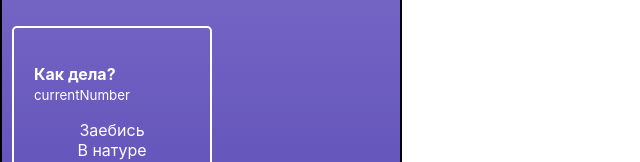
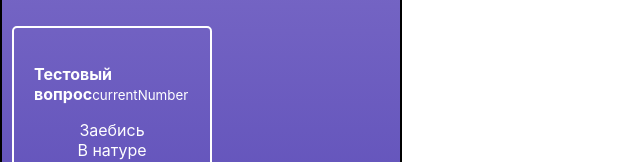
Before and after one commit to jugosoft/react-to-do-list, a React (Create React App) app in the folder react-to-do-list/: page / in a window 1280 px wide. Shown: the part 374-536 px from the top of the page, without its empty margins (0-640 px from the left). Built offline with nearby package versions, Linux system fonts and the light colour scheme.

Commit message:
Handling Clicks on Item

```diff
--- a/react-to-do-list/src/components/CurrentTask/AnswerItem/AnswerItem.jsx
+++ b/react-to-do-list/src/components/CurrentTask/AnswerItem/AnswerItem.jsx
@@ -2,8 +2,9 @@ import React from 'react';
 import './AnswerItem.css';
 
 export default function AnswersItem (props) {
+
     return(
-        <li className="AnswerItem">
+        <li className="AnswerItem" onClick={props.handleClick.bind(this, props.answer.id)}>
             {props.answer.text}
         </li>
     );
--- a/react-to-do-list/src/components/CurrentTask/AnswersList/AnswersList.jsx
+++ b/react-to-do-list/src/components/CurrentTask/AnswersList/AnswersList.jsx
@@ -10,7 +10,8 @@ export default function AnswersList (props) {
                     return(
                         <AnswersItem
                             key={index}
-                            answer={answer}/>
+                            answer={answer}
+                            handleClick={props.handleClick}/>
                     );
                 })
             }
--- a/react-to-do-list/src/components/CurrentTask/CurrentTask.jsx
+++ b/react-to-do-list/src/components/CurrentTask/CurrentTask.jsx
@@ -3,12 +3,17 @@ import AnswersList from '../../components/CurrentTask/AnswersList/AnswersList';
 import './CurrentTask.css';
 
 export default function CurrentTask(props) {
+
+    const handleClick = function (event) {
+        console.log(event);
+    }
+
     return(
         <div className="CurrentTask">
             <p>
                 <span>
                     <strong>
-                        Как дела?
+                        {props.question}
                     </strong>
                 </span>
                 <small>
@@ -17,7 +22,8 @@ export default function CurrentTask(props) {
             </p>
 
             <AnswersList
-                answers={props.answers} />
+                answers={props.answers}
+                handleClick={handleClick}/>
         </div>
     );
 }
--- a/react-to-do-list/src/containers/Quiz/Quiz.jsx
+++ b/react-to-do-list/src/containers/Quiz/Quiz.jsx
@@ -9,13 +9,15 @@ class Quiz extends React.Component {
             currentNumber: 0,
             quiz: [
             {
+                question: 'Тестовый вопрос',
+                correctAnswer: 1,
                 answers: [
-                    { text: 'Заебись' },
-                    { text: 'В натуре' },
-                    { text: 'Чётко' },
-                    { text: 'Пацаны' },
-                    { text: 'Ваще ребята' },
-                    { text: '123_test' }
+                    { text: 'Заебись', id:1 },
+                    { text: 'В натуре', id:2 },
+                    { text: 'Чётко', id:3 },
+                    { text: 'Пацаны', id:4 },
+                    { text: 'Ваще ребята', id:5 },
+                    { text: '123_test', id:6 }
                 ]
             }
         ]
@@ -29,7 +31,8 @@ class Quiz extends React.Component {
                         <h1>Quiz</h1>
                     </div>
                     <CurrentTask
-                        answers={this.state.quiz[0].answers} />
+                        answers={this.state.quiz[0].answers}
+                        question={this.state.quiz[0].question} />
                 </div>
             </div>
         );
```
